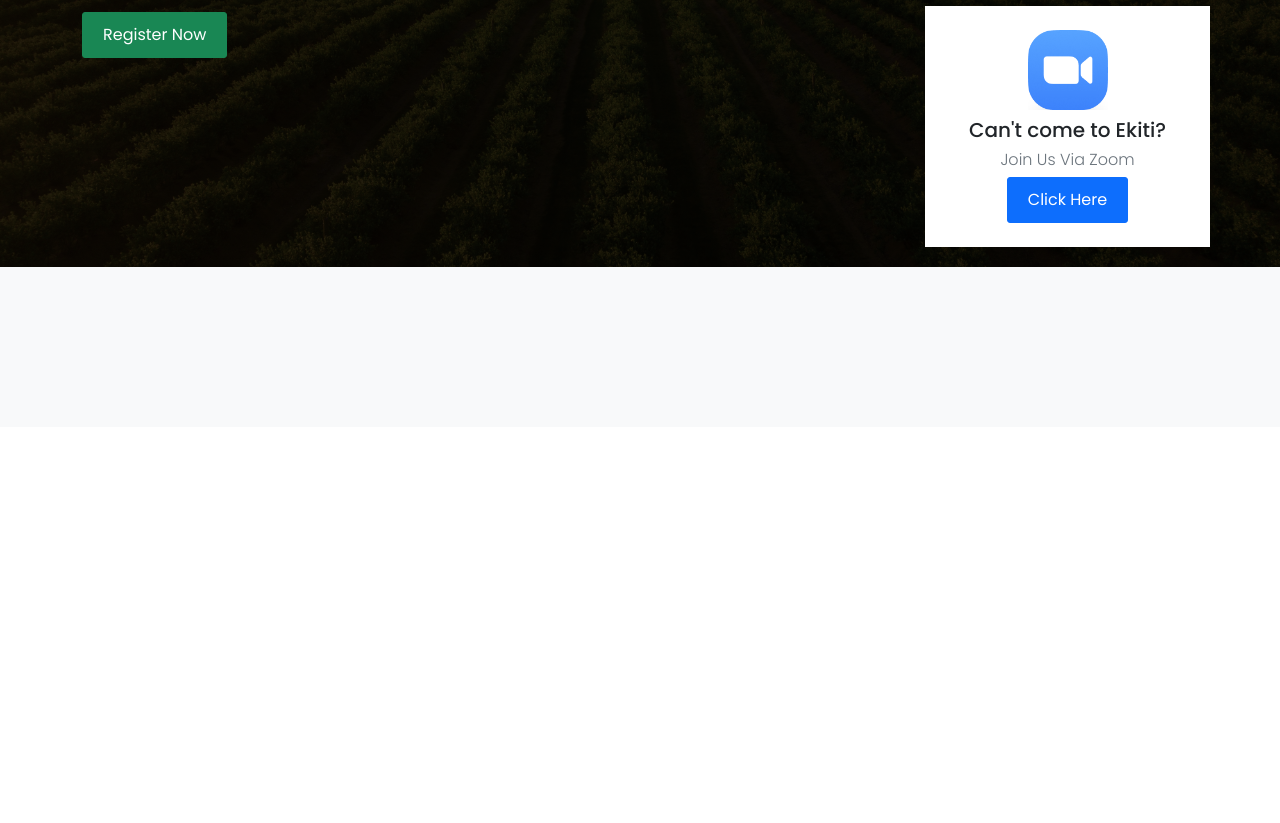
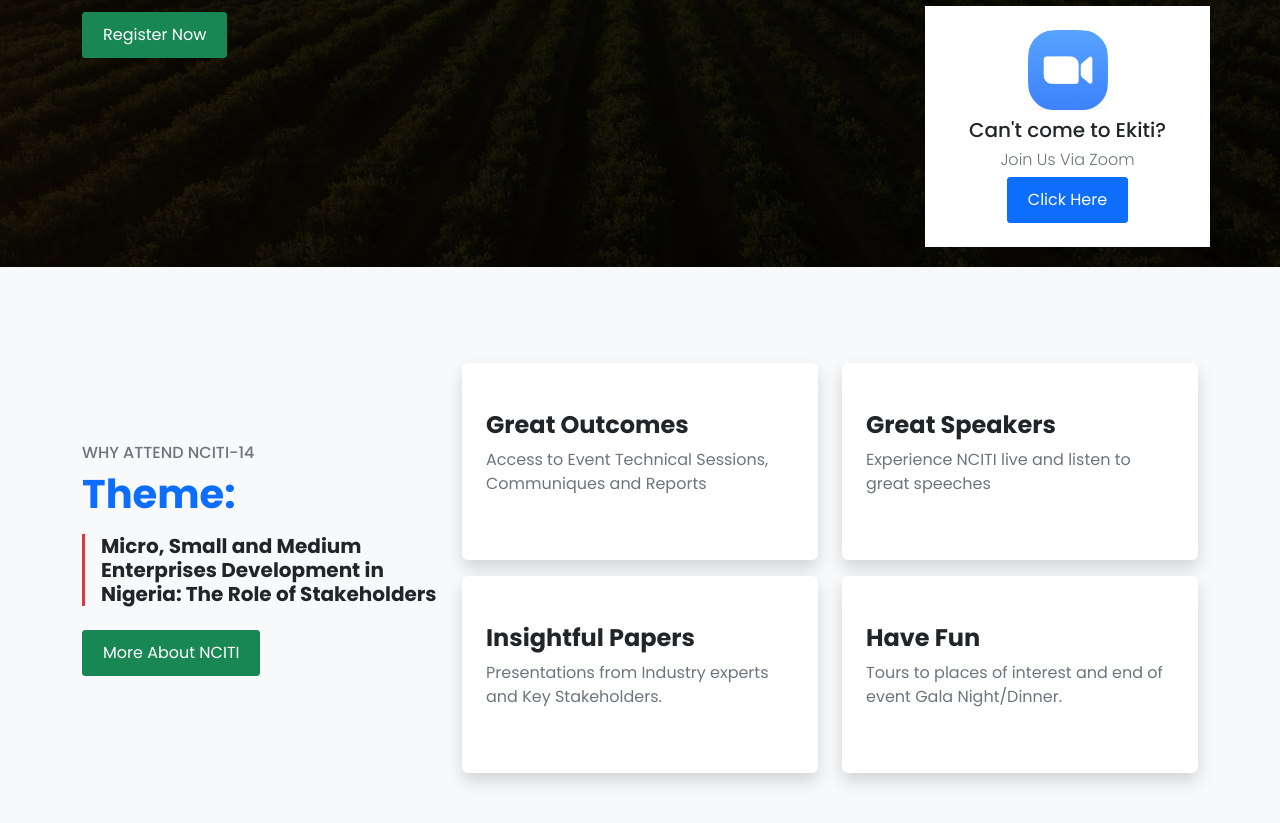
Before and after one commit to bigNath500/NCITI-14, a React (Create React App) app in the folder nciti/: page / in a window 1280 px wide. Shown: the part 533-1356 px from the top of the page. Before the commit the page ends 960 px from the top, so only its background shows below. Built offline with nearby package versions, Linux system fonts and the light colour scheme.

Commit message:
Created a new component for the theme section

```diff
--- a/nciti/src/Components/Layout/Home/Theme/Theme.js
+++ b/nciti/src/Components/Layout/Home/Theme/Theme.js
@@ -1,12 +1,78 @@
 import React from 'react'
-import { Container } from 'react-bootstrap'
+import { Button, Col, Container, Row } from 'react-bootstrap'
+import { Link } from 'react-router-dom'
 
 const Theme = () => {
   return (
     <>
         <section className='theme bg-light'>
             <Container>
+                <Row>
+                    <Col md={4} className="d-flex align-items-center">
+                        <div>
+                            <h6 className='text-muted text-uppercase'>Why Attend NCITI-14</h6>
+                            <h1 className='fw-bold text-primary'>Theme:</h1>
 
+                            <div className="mt-3 ps-3 border-start border-danger border-3">
+                                <h5 className='text-dark fw-bold'>
+                                    Micro, Small and Medium Enterprises Development in Nigeria: The Role of Stakeholders
+                                </h5>
+
+                            </div>
+                            <div className="mt-4">
+                                <Link to={'/'}>
+                                    <Button variant='success'>More About NCITI</Button>
+                                </Link>
+                            </div>
+                        </div>
+                    </Col>
+
+                    <Col md={8}>
+                        <div>
+                            <Row>
+                                <Col md={6}>
+                                    <div className="bg-white shadow p-5 ps-4 pe-4 rounded mt-3 rounded-2">
+                                        <h4 className="fw-bold">Great Outcomes</h4>
+
+                                        <p className="mt-2 text-muted">
+                                            Access to Event Technical Sessions, Communiques and Reports
+                                        </p>
+                                    </div>
+                                </Col>
+
+                                <Col md={6}>
+                                    <div className="bg-white shadow p-5 ps-4 pe-4 rounded mt-3 rounded-2">
+                                        <h4 className="fw-bold">Great Speakers</h4>
+
+                                        <p className="mt-2 text-muted">
+                                            Experience NCITI live and listen to great speeches
+                                        </p>
+                                    </div>
+                                </Col>
+
+                                <Col md={6}>
+                                    <div className="bg-white shadow p-5 ps-4 pe-4 rounded mt-3 rounded-2">
+                                        <h4 className="fw-bold">Insightful Papers</h4>
+
+                                        <p className="mt-2 text-muted">
+                                            Presentations from Industry experts and Key Stakeholders.
+                                        </p>
+                                    </div>
+                                </Col>
+
+                                <Col md={6}>
+                                    <div className="bg-white shadow p-5 ps-4 pe-4 rounded mt-3 rounded-2">
+                                        <h4 className="fw-bold">Have Fun</h4>
+
+                                        <p className="mt-2 text-muted">
+                                            Tours to places of interest and end of event Gala Night/Dinner.
+                                        </p>
+                                    </div>
+                                </Col>
+                            </Row>
+                        </div>
+                    </Col>
+                </Row>
             </Container>
         </section>
     </>
--- a/nciti/src/Components/Navbar/Navbar.js
+++ b/nciti/src/Components/Navbar/Navbar.js
@@ -1,3 +1,4 @@
+import React, { useState, useEffect } from 'react';
 import { Button } from 'react-bootstrap';
 import Container from 'react-bootstrap/Container';
 import Nav from 'react-bootstrap/Nav';
@@ -7,8 +8,25 @@ import { Link } from 'react-router-dom';
 import Brand from '../Assets/Images/fmiti-logo.png'
 
 function BasicExample() {
+	const [bgBar, setBgBar] = useState(false);
+
+
+	const changeBgColor = () => {
+		if(window.scrollY >= 60) {
+			setBgBar(true);
+		} else {
+			setBgBar(false);
+		}
+	}
+
+	useEffect(() => {
+		changeBgColor();
+		// adding the event when scroll change background
+		window.addEventListener("scroll", changeBgColor);
+	})
+
   return (
-    <Navbar bg="transparent" className='fixed-top pt-3 pb-3 ' expand="lg">
+    <Navbar bg={bgBar ? "white" : "transparent"} className={bgBar ? 'fixed-top pt-3 pb-3 navbar-dark shadow' : 'fixed-top pt-3 pb-3 '} expand="lg">
       <Container>
         <Navbar.Brand href="#home">
 					<img src={Brand} width="200" alt="NCITI-LOGO" />
--- a/nciti/src/Index.scss
+++ b/nciti/src/Index.scss
@@ -17,12 +17,17 @@ body {
     // navbar
 
     nav {
+        transition: .4s ease-in;
         .container {
             .nav-link {
                 text-transform: uppercase;
                 text-decoration: none;
                 font-weight: 400 !important;
 
+            }
+
+            .navbar-toggler {
+                background-color: #198754;
             }
         }
 
```
